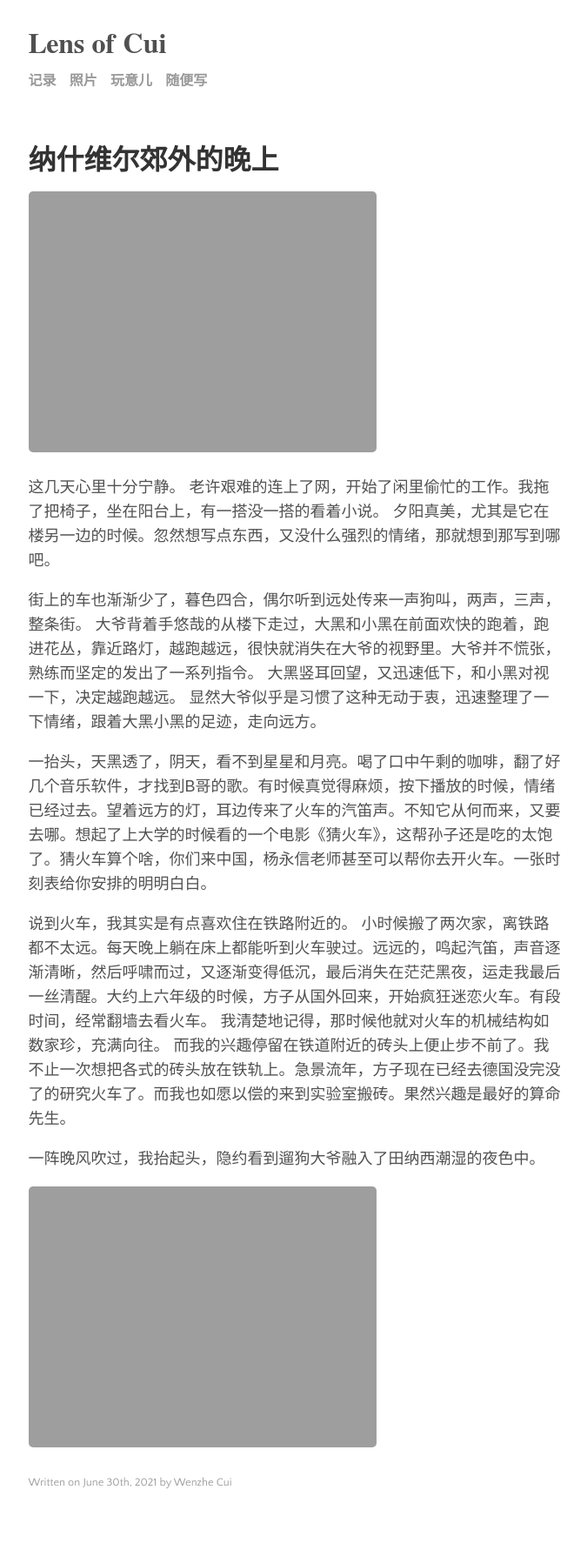
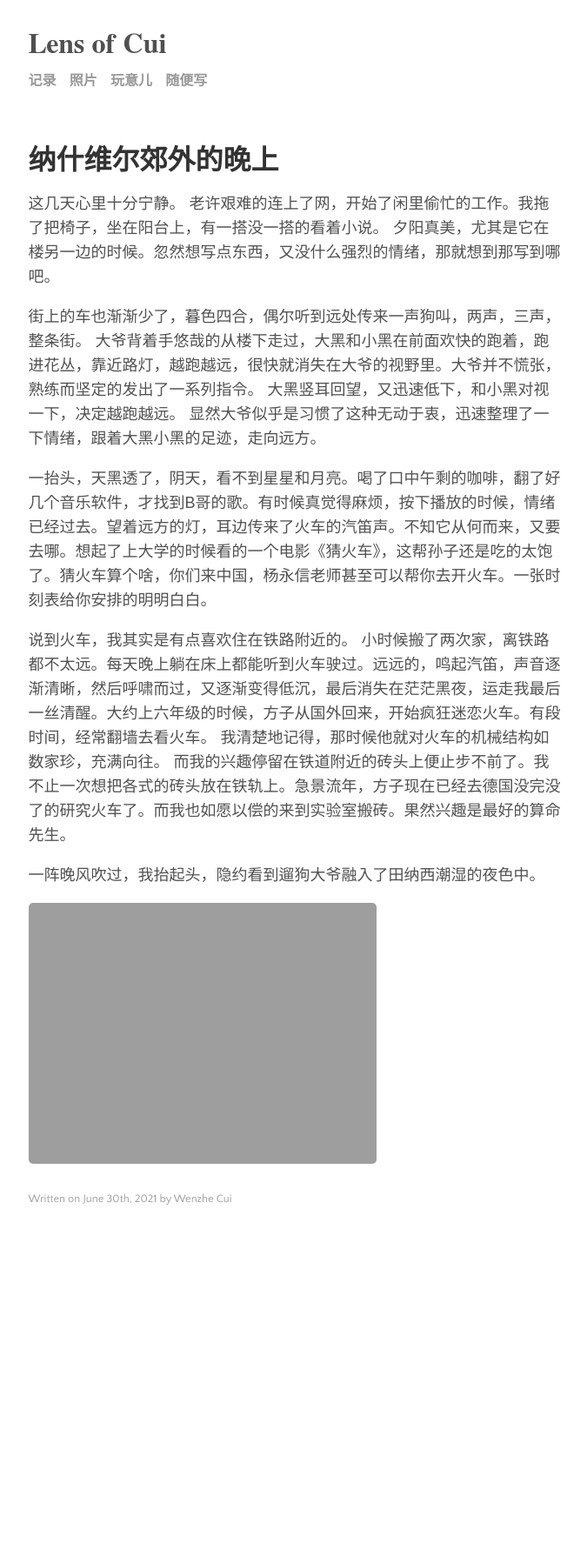
Before and after one commit to cuiwenzhe/blogs, a Jekyll site: the page built from _posts/2021-06-30-nashville.md, in a window 1280 px wide. Shown: the whole page at 87% size, without its empty margins (300-975 px from the left). Built offline with Jekyll 4.4.1, drawn with Linux system fonts in a browser that asks for light colours; after the commit the page ends 1456 px from its top, so only the background shows below that.

Commit message:
Update 2021-06-30-nashville.md

```diff
--- a/_posts/2021-06-30-nashville.md
+++ b/_posts/2021-06-30-nashville.md
@@ -4,7 +4,6 @@ title: "纳什维尔郊外的晚上"
 author: "Wenzhe Cui"
 category: story
 tags: [journey]
-image: /journey/0.jpeg
 ---
 这几天心里十分宁静。 老许艰难的连上了网，开始了闲里偷忙的工作。我拖了把椅子，坐在阳台上，有一搭没一搭的看着小说。 夕阳真美，尤其是它在楼另一边的时候。忽然想写点东西，又没什么强烈的情绪，那就想到那写到哪吧。
 
```
